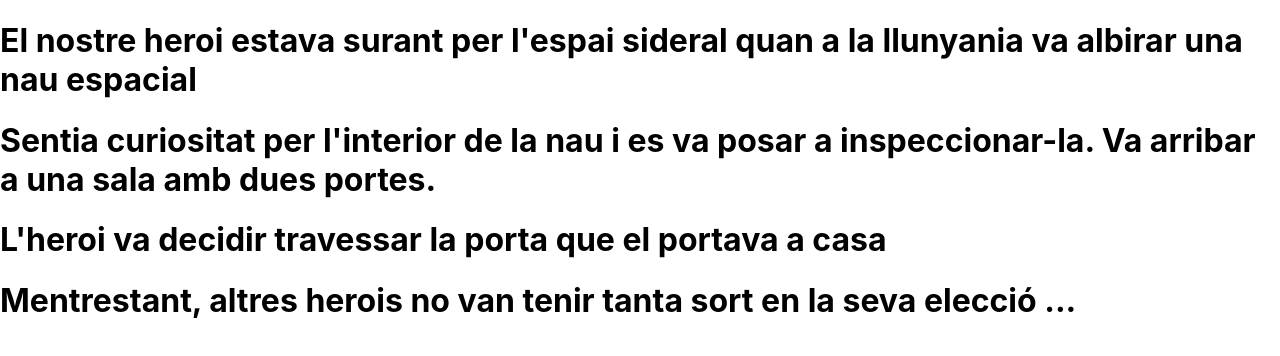
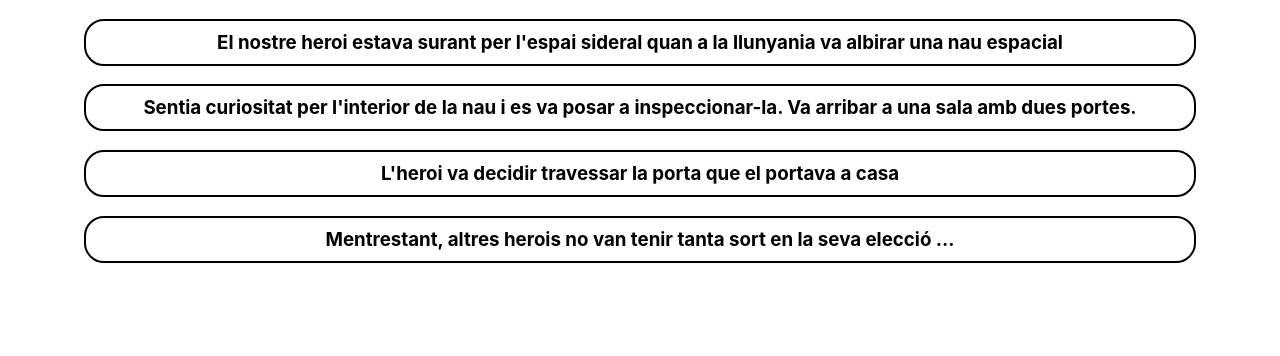
Before and after one commit to patriciobevaqua/ita-s6-n1-react, a React (Create React App) app: page / in a window 1280 px wide. Shown: the top 356 px of the page. Built offline with nearby package versions, Linux system fonts and the light colour scheme.

Commit message:
Subo Ejercicio 3 styled-components

```diff
--- a/src/App.js
+++ b/src/App.js
@@ -13,7 +13,7 @@ function App() {
 
 
   return (
-    <div className="">
+    <div className="App">
       <header className="">
         <Escena
           frase={oraciones[0]}
--- a/src/components/escena/Escena.js
+++ b/src/components/escena/Escena.js
@@ -1,14 +1,14 @@
 import React from "react";
-
+import {Paragraph} from "./styled";
 
 
 export default function Escena(props) {
 
     return (
 
-        <h1>
-             {props.frase}
-        </h1>
+        <h3>
+             <Paragraph> {props.frase} </Paragraph>
+        </h3>
 
     )
 
--- /dev/null
+++ b/src/components/escena/styled.js
@@ -0,0 +1,12 @@
+import styled from 'styled-components'
+
+export const Paragraph = styled.p`
+    border: 2px solid black;
+    border-radius: 20px;
+    width: 85vw;
+    height: auto;
+    padding: 10px;
+    margin: auto;
+    margin-top: 15px;
+
+    `
```
